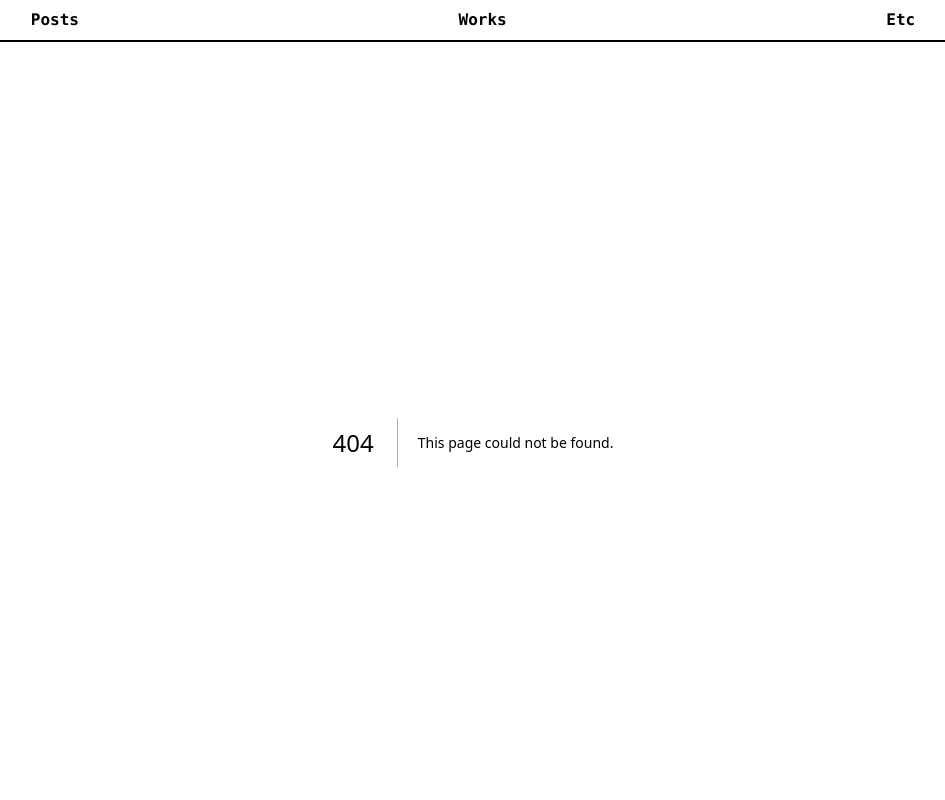
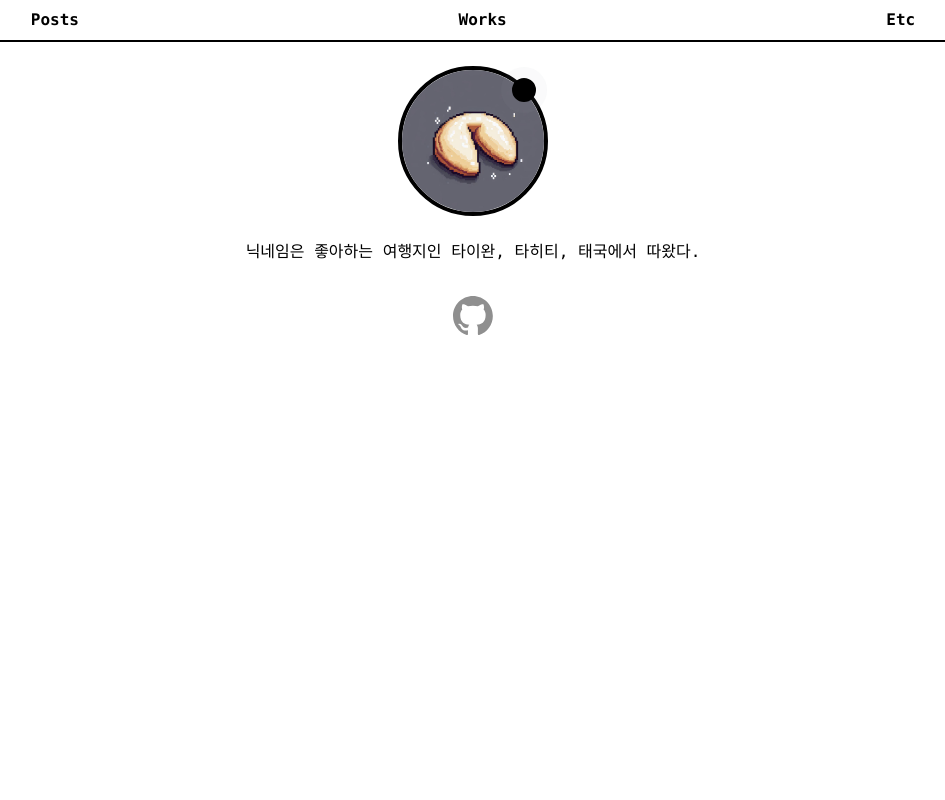
Before and after one commit to pseudopool/taiscookie, a Next.js app: page /etc in a window 1280 px wide. Before the commit this address had no page. Shown: the top 800 px of the page, without its empty margins (167-1112 px from the left). Built offline with nearby package versions, Linux system fonts and the light colour scheme.

Commit message:
feature: add etc page

```diff
--- /dev/null
+++ b/src/app/(etc)/etc/page.tsx
@@ -0,0 +1,11 @@
+import RandomFacts from "@/components/etc/random-facts";
+
+const EtcPage = () => {
+  return (
+    <section className="size-full flex flex-col items-center justify-center">
+      <RandomFacts />
+    </section>
+  );
+};
+
+export default EtcPage;
--- /dev/null
+++ b/src/components/etc/random-facts.tsx
@@ -0,0 +1,47 @@
+"use client";
+
+import { facts } from "@/consts/facts";
+import Image from "next/image";
+import { useState } from "react";
+
+const RandomFacts = () => {
+  const [randomFact, setRandomFact] = useState(facts[0]);
+  const [shownFacts, setShownFacts] = useState([randomFact]);
+
+  const handleClick = () => {
+    const newFact = facts[Math.floor(Math.random() * facts.length)];
+    if (shownFacts.length === facts.length) {
+      setShownFacts([newFact]);
+      setRandomFact(newFact);
+      return;
+    }
+    if (shownFacts.includes(newFact)) {
+      handleClick();
+      return;
+    }
+    setShownFacts([...shownFacts, newFact]);
+    setRandomFact(newFact);
+  };
+
+  return (
+    <>
+      <button onClick={handleClick} className="relative">
+        <Image
+          src="/assets/cookie.jpeg"
+          width={150}
+          height={150}
+          alt="fortune cookie"
+          className="rounded-full select-none m-6 border-4 border-black hover:brightness-75 transition-all duration-300 ease-in-out"
+        />
+        <div className="absolute top-9 right-9">
+          <span className="relative flex h-6 w-6">
+            <span className="animate-ping absolute inline-flex h-full w-full rounded-full bg-gray-400 opacity-75"></span>
+            <span className="relative inline-flex rounded-full h-6 w-6 bg-black border-2 border-black"></span>
+          </span>
+        </div>
+      </button>
+      <p className="font-mono">{randomFact}</p>
+    </>
+  );
+};
+export default RandomFacts;
--- /dev/null
+++ b/src/consts/facts.ts
@@ -0,0 +1,17 @@
+export const facts = [
+  "닉네임은 좋아하는 여행지인 타이완, 타히티, 태국에서 따왔다.",
+  "바에 가면 드라이 마티니를 마신다.",
+  "프리랜서 여행 작가였다.",
+  "수 년간 카피라이터로 일했다.",
+  "철학을 둘러싼 격차 해소에 기여하는 학문 공동체에 정기 후원한다.",
+  "광고를 전공했다.",
+  "프랑스 릴(Lille)에서 반 년 거주했다.",
+  "종종 테크노 DJ로 활동한다.",
+  "연예부 기자로 사회생활을 시작했다.",
+  "가장 좋아하는 아이돌은 NCT의 텐이다.",
+  "눈이 오는 사막에 고립된 적이 있다.",
+  "산책하는 강아지들을 보기 위해 산책한다.",
+  "모든 생명에 대한 존중과 사랑을 주장한다.",
+  "생일인 10월 24일이 2의 10승이라는 사실을 좋아한다.",
+  "명상 앱 스타트업에서 일한 적 있다.",
+];
```
Also changed, not shown: public/assets/cookie.jpeg (added).
